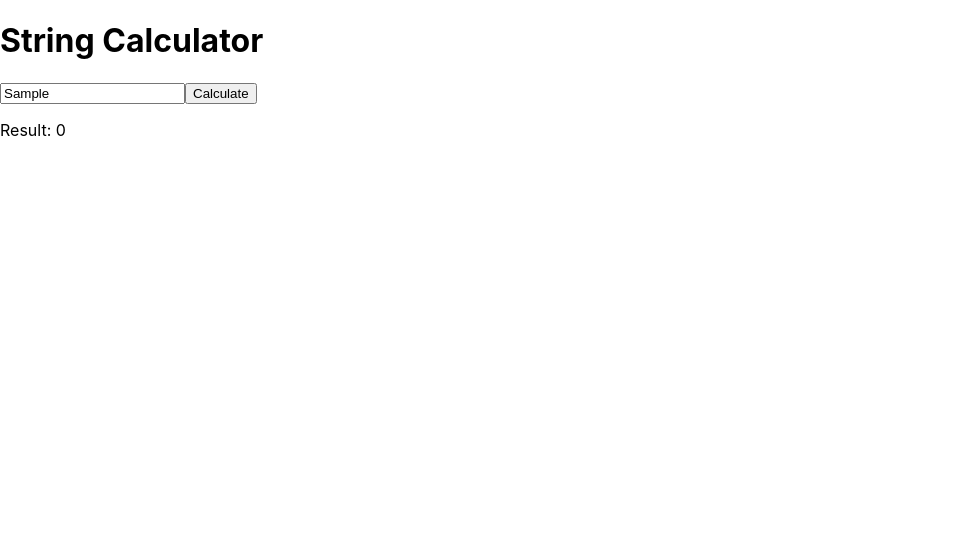
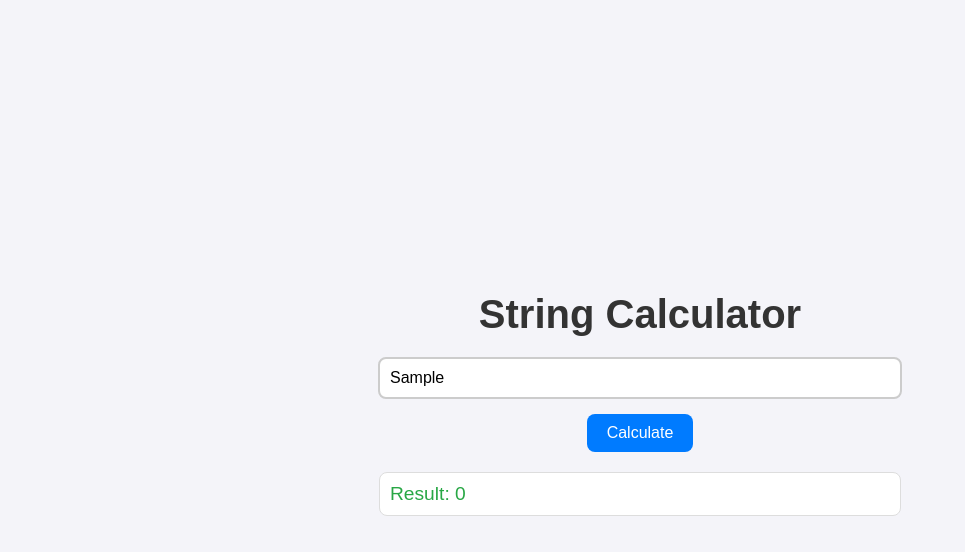
Before and after one commit to RajKamani/string-calc-tdd, a React (Create React App) app: page / in a window 1280 px wide. Both pictures are taken after typing "Sample" into the empty fields and a click on the button "Calculate". Shown: the top 552 px of the page, without its empty margins (0-965 px from the left). Built offline with nearby package versions, Linux system fonts and the light colour scheme.

Commit message:
Added UI CSS

```diff
--- /dev/null
+++ b/src/StringCalculator.css
@@ -0,0 +1,62 @@
+.calculator-container {
+    display: flex;
+    flex-direction: column;
+    align-items: center;
+    justify-content: center;
+    min-height: 100vh;
+    background-color: #f4f4f9;
+    font-family: Arial, sans-serif;
+    padding: 20px;
+    box-sizing: border-box;
+}
+
+.calculator-header {
+    font-size: 2.5rem;
+    color: #333;
+    margin-bottom: 20px;
+}
+
+.calculator-input {
+    width: 100%;
+    max-width: 500px;
+    border: 2px solid #ccc;
+    border-radius: 8px;
+    padding: 10px;
+    font-size: 1rem;
+    margin-bottom: 15px;
+}
+
+.calculator-button {
+    background-color: #007bff;
+    color: #fff;
+    font-size: 1rem;
+    padding: 10px 20px;
+    border: none;
+    border-radius: 8px;
+    cursor: pointer;
+    transition: background-color 0.3s ease;
+}
+
+.calculator-button:hover {
+    background-color: #0056b3;
+}
+
+.calculator-result {
+    margin-top: 20px;
+    padding: 10px;
+    border: 1px solid #ddd;
+    border-radius: 8px;
+    background-color: #fff;
+    max-width: 500px;
+    width: 100%;
+}
+
+.result-text {
+    font-size: 1.2rem;
+    color: #28a745;
+}
+
+.error-text {
+    font-size: 1.2rem;
+    color: #dc3545;
+}
--- a/src/StringCalculator.tsx
+++ b/src/StringCalculator.tsx
@@ -1,4 +1,5 @@
 import React, { useState } from "react";
+import "./StringCalculator.css";
 
 const escapeRegex = (str: string) => str.replace(/[.*+?^${}()|[\]\\]/g, "\\$&");
 
@@ -54,22 +55,38 @@ const StringCalculator: React.FC = () => {
   };
 
   return (
-    <div>
-      <h1>String Calculator</h1>
+    <div className="calculator-container">
+      <h1 className="calculator-header">String Calculator</h1>
+
       <input
+        className="calculator-input"
         data-testid="input-box"
         type="text"
         value={input}
         onChange={(e) => setInput(e.target.value)}
         placeholder="Enter string"
       />
-      <button data-testid="calculate-button" onClick={handleCalculate}>
+      <button
+        className="calculator-button"
+        data-testid="calculate-button"
+        onClick={handleCalculate}
+      >
         Calculate
       </button>
 
-      {result !== null && <p data-testid="result-message">Result: {result}</p>}
+      {result !== null && (
+        <p
+          data-testid="result-message"
+          className="calculator-result result-text"
+        >
+          Result: {result}
+        </p>
+      )}
       {error && (
-        <p data-testid="result-message" style={{ color: "red" }}>
+        <p
+          data-testid="result-message"
+          className="calculator-result error-text"
+        >
           {error}
         </p>
       )}
```
